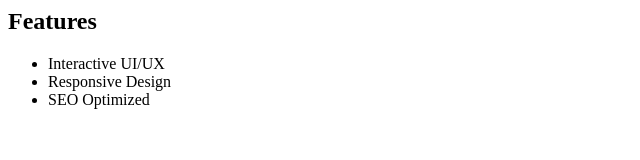
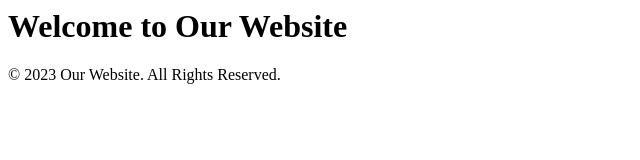
Before and after one commit to michelbr84/hello-world-page, a plain HTML site: page index.html in a window 1280 px wide. Shown: the whole page, without its empty margins (0-640 px from the left). Drawn offline with Linux system fonts and the light colour scheme.

Commit message:
Improved accessibility by adding semantic HTML tags and alt attributes for images in index.html

```diff
--- a/index.html
+++ b/index.html
@@ -1 +1,13 @@
-<!-- Adding a new section --><section id="features"><h2>Features</h2><ul><li>Interactive UI/UX</li><li>Responsive Design</li><li>SEO Optimized</li></ul></section>
+<!-- Adding semantic HTML tags and alt attributes for images -->
+<header>
+  <h1>Welcome to Our Website</h1>
+  <nav>
+    <!-- Navigation links go here -->
+  </nav>
+</header>
+<main>
+  <!-- Main content goes here -->
+</main>
+<footer>
+  <p>&copy; 2023 Our Website. All Rights Reserved.</p>
+</footer>
```
